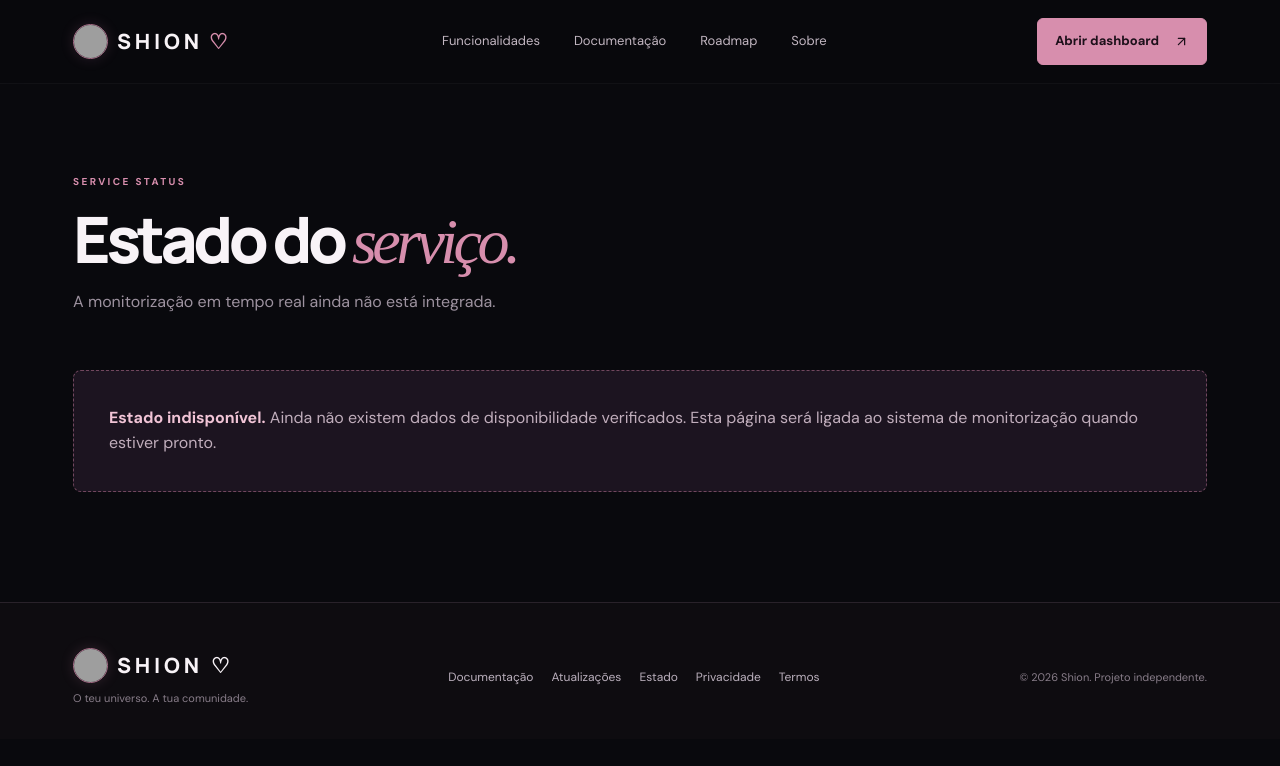
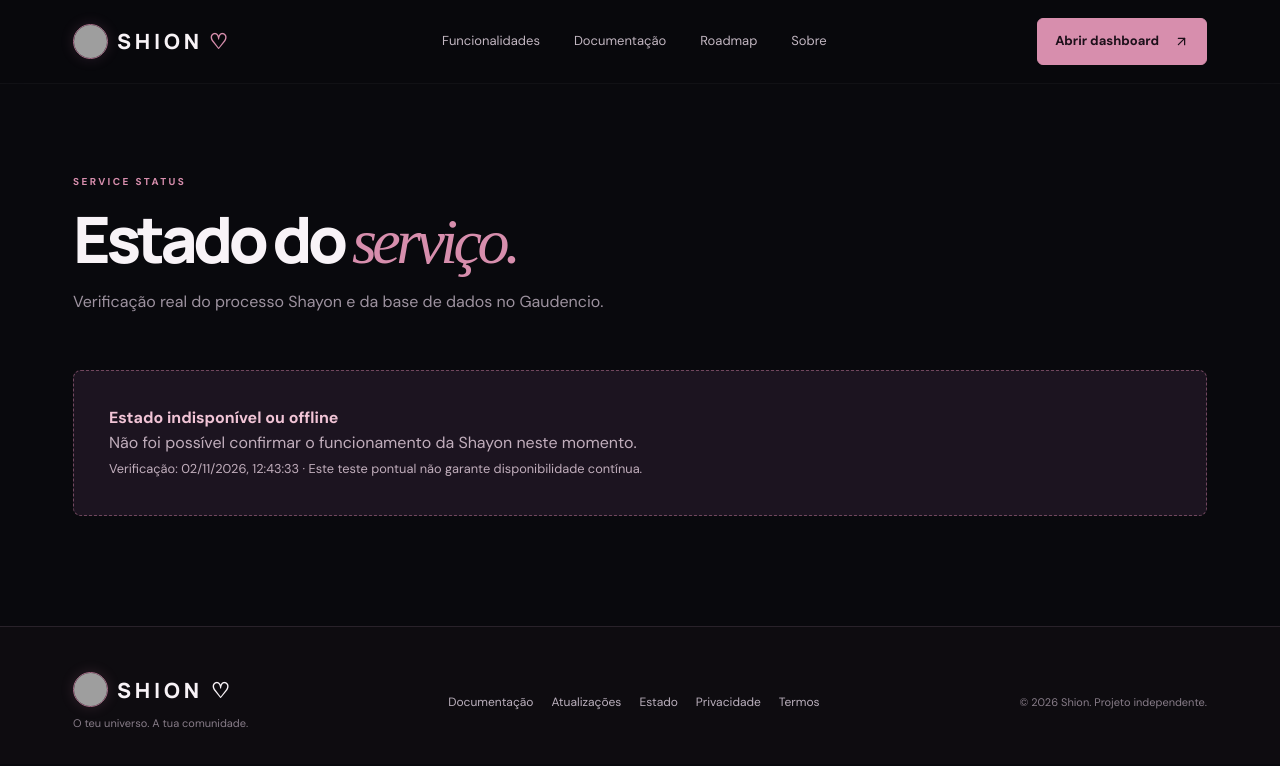
Before and after one commit to oxyzinha/shion-web, a Next.js app: page /estado in a window 1280 px wide. Shown: the top 766 px of the page. Built offline with nearby package versions, Linux system fonts and the light colour scheme; no server answers; grey boxes are pictures that could not be loaded; a web font is replaced by a local one.

Commit message:
feat: ligar dashboard Shayon a metricas reais agregadas

```diff
--- a/src/app/estado/page.tsx
+++ b/src/app/estado/page.tsx
@@ -1,2 +1,22 @@
-export const metadata={title:'Estado do serviço'};
-export default function Page(){return <main className="wrap"><div className="subhero"><div className="eyebrow">SERVICE STATUS</div><h1>Estado do <em>serviço.</em></h1><p>A monitorização em tempo real ainda não está integrada.</p></div><div className="page-body"><div className="public-placeholder"><strong>Estado indisponível.</strong> Ainda não existem dados de disponibilidade verificados. Esta página será ligada ao sistema de monitorização quando estiver pronto.</div></div></main>}
+export const dynamic='force-dynamic';
+export const metadata={title:'Estado do serviço · Shayon'};
+export default async function Page(){
+ let connected=false;
+ let checked='';
+ try{
+  const r=await fetch('https://app-582c58dcabe4.factorai.cloud/api/health',{cache:'no-store',signal:AbortSignal.timeout(7000)});
+  if(r.ok){
+   const data=await r.json() as {bot_running:boolean,database_present:boolean};
+   connected=data.bot_running&&data.database_present;
+  }
+  checked=new Date().toLocaleString('pt-PT',{timeZone:'Europe/Lisbon'});
+ }catch{checked=new Date().toLocaleString('pt-PT',{timeZone:'Europe/Lisbon'});}
+ return <main className="wrap"><div className="subhero"><div className="eyebrow">SERVICE STATUS</div>
+ <h1>Estado do <em>serviço.</em></h1>
+ <p>Verificação real do processo Shayon e da base de dados no Gaudencio.</p></div>
+ <div className="page-body"><div className="public-placeholder">
+ <strong>{connected?'Shayon operacional':'Estado indisponível ou offline'}</strong>
+ <p>{connected?'Bot em execução e base de dados acessível.':'Não foi possível confirmar o funcionamento da Shayon neste momento.'}</p>
+ <small>Verificação: {checked} · Este teste pontual não garante disponibilidade contínua.</small>
+ </div></div></main>;
+}
```
